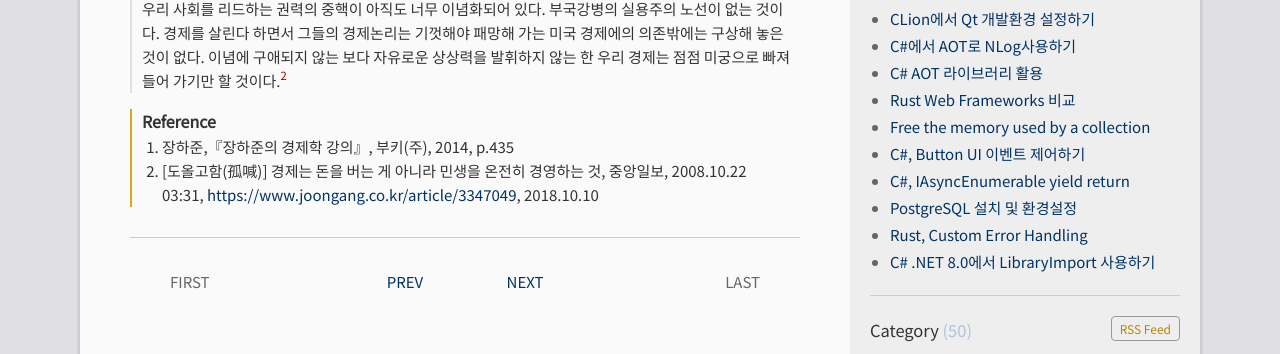
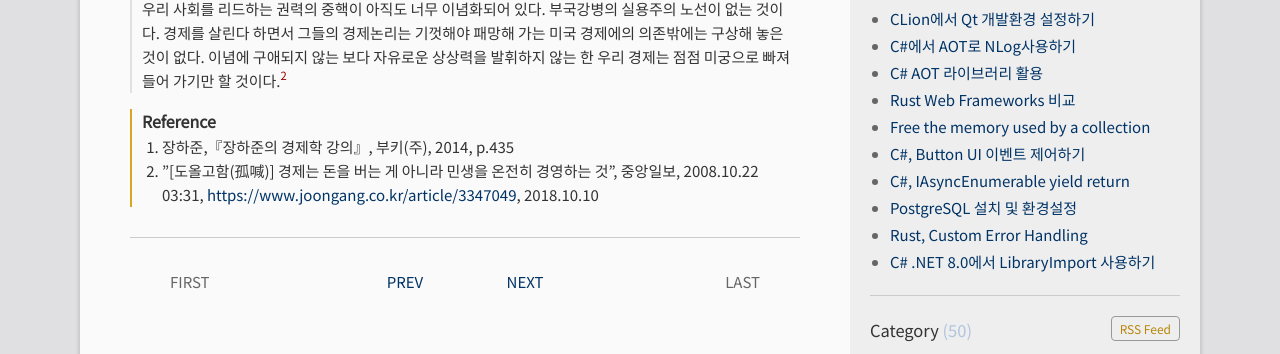
Before and after one commit to DebugJO/rustlang, a Jekyll site: the page built from _posts/2018-10-10-1.md, in a window 1280 px wide. Shown: the part 428-782 px from the top of the page. Built offline with Jekyll 4.4.1, drawn with Linux system fonts in a browser that asks for light colours.

```diff
--- a/_posts/2018-10-10-1.md
+++ b/_posts/2018-10-10-1.md
@@ -18,6 +18,6 @@
 
 > Reference
 > 1. 장하준,『장하준의 경제학 강의』, 부키(주), 2014, p.435
-> 2. \[도올고함(孤喊)\] 경제는 돈을 버는 게 아니라 민생을 온전히 경영하는 것, 중앙일보, 2008.10.22 03:31, [https://www.joongang.co.kr/article/3347049](https://www.joongang.co.kr/article/3347049), 2018.10.10
+> 2. "\[도올고함(孤喊)\] 경제는 돈을 버는 게 아니라 민생을 온전히 경영하는 것", 중앙일보, 2008.10.22 03:31, [https://www.joongang.co.kr/article/3347049](https://www.joongang.co.kr/article/3347049), 2018.10.10
 
 <!--more-->
```
